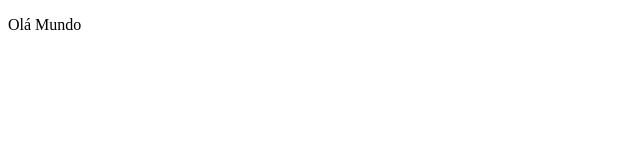
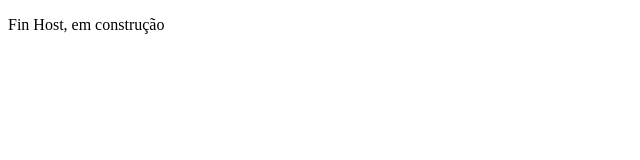
Before and after one commit to PedroHenri1606/clone-tabnews, a Next.js app: page / in a window 1280 px wide. Shown: the top 160 px of the page, without its empty margins (0-640 px from the left). Built offline with nearby package versions, Linux system fonts and the light colour scheme.

Commit message:
fin host hospedada

```diff
--- a/pages/index.js
+++ b/pages/index.js
@@ -1,5 +1,5 @@
 function Home() {
-  return <p>Olá Mundo</p>;
+  return <p>Fin Host, em construção</p>;
 }
 
 export default Home;
```
